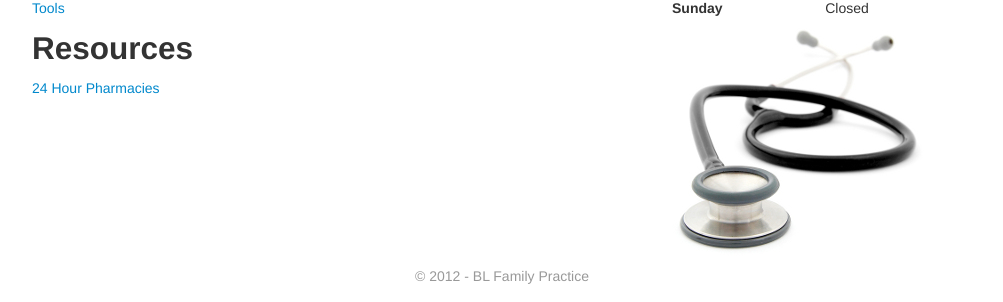
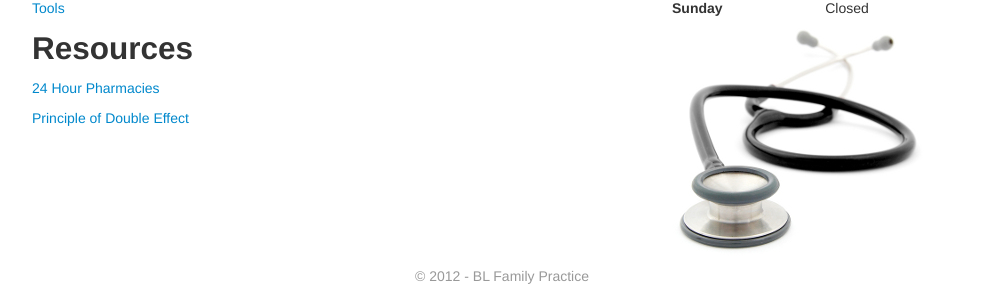
Before and after one commit to braddunbar/blfp.net, a Jekyll site: the page built from hospice/index.md, in a window 1280 px wide. Shown: the part 310-612 px from the top of the page, without its empty margins (138-1141 px from the left). Built offline with Jekyll 4.4.1, drawn with Linux system fonts in a browser that asks for light colours; Markdown is read by kramdown in place of the engine named in the settings.

Commit message:
Updated hospice/index.md

```diff
--- a/hospice/index.md
+++ b/hospice/index.md
@@ -13,3 +13,5 @@ layout: default
 ## Resources
 
 [24 Hour Pharmacies](/pharmacies)
+
+[Principle of Double Effect](https://docs.google.com/document/d/1II9mj1ADS1raSmuyMlVeYLsjHuuINl1TromQ-FYYWrw/pub)
```
